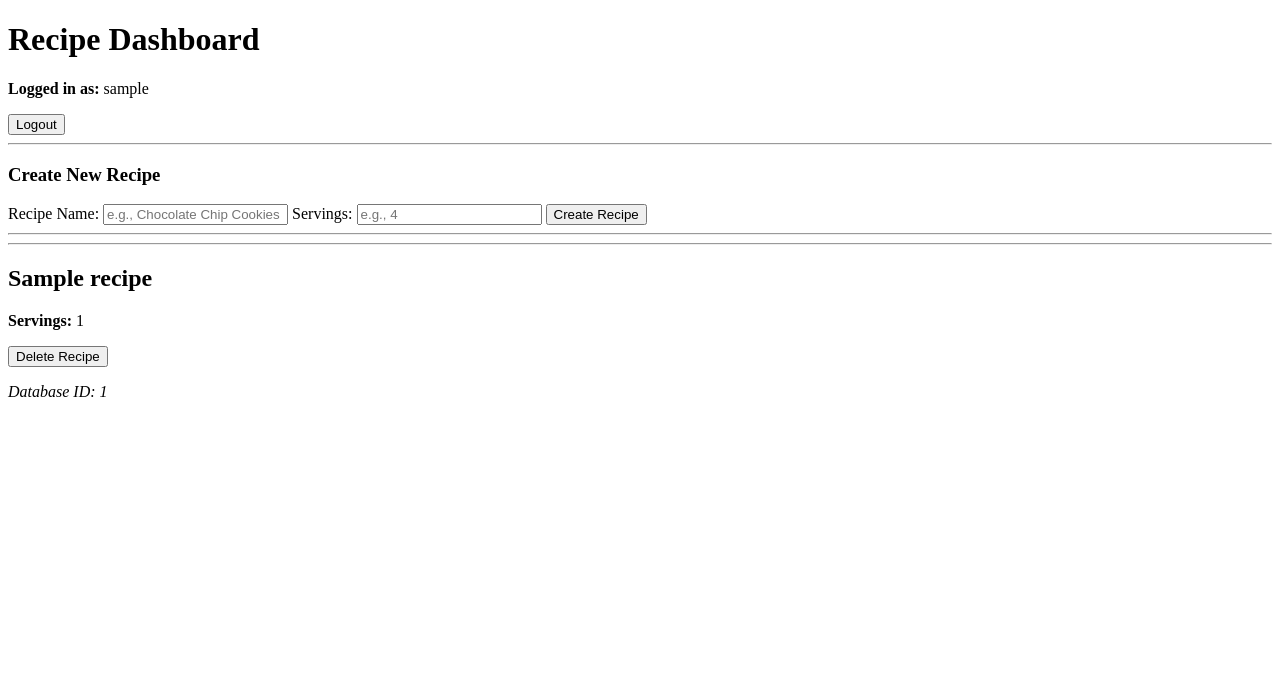
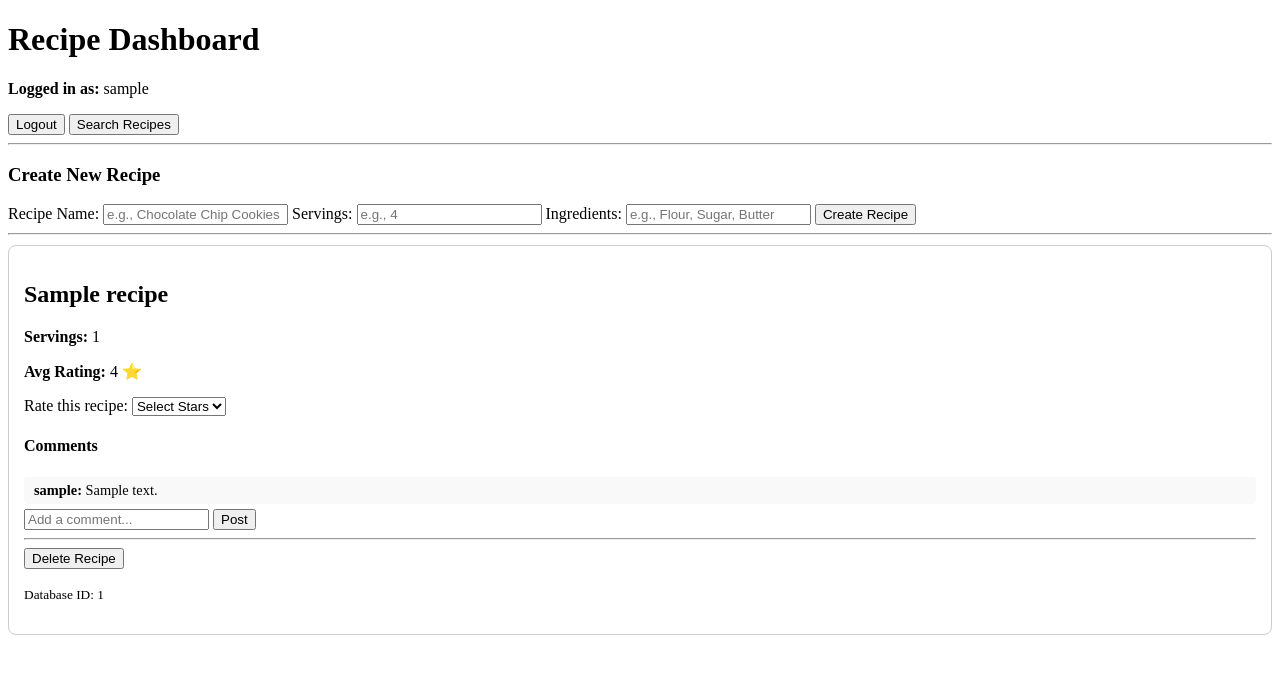
Before and after one commit to Javan27/CSC330-RecipeHub, a Flask app: page / in a window 1280 px wide. Shown: the top 674 px of the page. Run offline with Flask 3, Linux system fonts and the light colour scheme; the visitor is signed in with stand-in values (Sample User, id 1); tables that the repository leaves empty hold one stand-in row (values such as "Sample post").

Commit message:
Update index.html
Added the social feedback loop properly.

```diff
--- a/templates/index.html
+++ b/templates/index.html
@@ -4,6 +4,21 @@
     <meta charset="UTF-8">
     <meta name="viewport" content="width=device-width, initial-scale=1.0">
     <title>Simple Recipe Dashboard</title>
+    <style>
+        .recipe-card {
+            border: 1px solid #ccc;
+            padding: 15px;
+            margin: 10px 0;
+            border-radius: 8px;
+        }
+        .comment-box {
+            background-color: #f9f9f9;
+            padding: 5px 10px;
+            border-radius: 4px;
+            margin-bottom: 5px;
+            font-size: 0.9em;
+        }
+    </style>
 </head>
 <body>
 
@@ -11,6 +26,7 @@
         <h1>Recipe Dashboard</h1>
         <p><strong>Logged in as:</strong> <span id="current-user"></span></p>
         <a href="/logout"><button type="button">Logout</button></a>
+        <a href="/search"><button type="button">Search Recipes</button></a>
     </div>
 
     <hr>
@@ -23,6 +39,9 @@
         <label for="new-serving-size">Servings:</label>
         <input type="number" id="new-serving-size" placeholder="e.g., 4" min="1">
 
+        <label for="new-ingredients">Ingredients:</label>
+        <input type="text" id="new-ingredients" placeholder="e.g., Flour, Sugar, Butter">
+
         <button id="btn-create-recipe">Create Recipe</button>
     </div>
 
@@ -32,7 +51,6 @@
         </div>
 
     <script>
-        // Use Jinja2 to get the username from the Flask session
         const currentUsername = "{{ username }}";
         document.getElementById('current-user').innerText = currentUsername;
 
@@ -52,12 +70,40 @@
 
                 recipes.forEach(recipe => {
                     const card = document.createElement('div');
+                    card.className = "recipe-card";
                     card.innerHTML = `
-                        <hr>
                         <h2>${recipe.name}</h2>
                         <p><strong>Servings:</strong> ${recipe.servings}</p>
+                        <p><strong>Avg Rating:</strong> ${recipe.avg_rating} ⭐</p>
+
+                        <div>
+                            <label>Rate this recipe: </label>
+                            <select onchange="rateRecipe(${recipe.id}, this.value)">
+                                <option value="">Select Stars</option>
+                                <option value="1">1 Star</option>
+                                <option value="2">2 Stars</option>
+                                <option value="3">3 Stars</option>
+                                <option value="4">4 Stars</option>
+                                <option value="5">5 Stars</option>
+                            </select>
+                        </div>
+
+                        <div style="margin-top: 15px;">
+                            <h4>Comments</h4>
+                            <div id="comments-list-${recipe.id}">
+                                ${recipe.comments.map(c => `
+                                    <div class="comment-box">
+                                        <strong>${c.user}:</strong> ${c.text}
+                                    </div>
+                                `).join('')}
+                            </div>
+                            <input type="text" id="comment-input-${recipe.id}" placeholder="Add a comment...">
+                            <button onclick="postComment(${recipe.id})">Post</button>
+                        </div>
+
+                        <hr>
                         <button onclick="deleteRecipe(${recipe.id})">Delete Recipe</button>
-                        <p><em>Database ID: ${recipe.id}</em></p>
+                        <p><small>Database ID: ${recipe.id}</small></p>
                     `;
                     grid.appendChild(card);
                 });
@@ -67,12 +113,15 @@
             }
         }
 
+        //POST a new recipe
         document.getElementById('btn-create-recipe').addEventListener('click', async () => {
             const nameInput = document.getElementById('new-recipe-name');
             const servingInput = document.getElementById('new-serving-size');
+            const ingredientsInput = document.getElementById('new-ingredients');
 
             const name = nameInput.value.trim();
             const servings = servingInput.value.trim() || '4';
+            const ingredients = ingredientsInput.value.trim();
 
             if (!name) {
                 alert('Enter a recipe name!');
@@ -82,16 +131,47 @@
             const response = await fetch('/api/recipes', {
                 method: 'POST',
                 headers: { 'Content-Type': 'application/json' },
-                body: JSON.stringify({ name, servings })
+                body: JSON.stringify({ name, servings, ingredients })
             });
 
             if (response.ok) {
                 nameInput.value = '';
                 servingInput.value = '';
+                ingredientsInput.value = '';
                 renderGrid();
             }
         });
 
+        //POST a rating
+        async function rateRecipe(recipeId, stars) {
+            if (!stars) return;
+            await fetch(`/api/recipes/${recipeId}/rate`, {
+                method: 'POST',
+                headers: { 'Content-Type': 'application/json' },
+                body: JSON.stringify({ stars: parseInt(stars) })
+            });
+            renderGrid();
+        }
+
+        //POST a comment
+        async function postComment(recipeId) {
+            const input = document.getElementById(`comment-input-${recipeId}`);
+            const text = input.value.trim();
+            if (!text) return;
+
+            const response = await fetch(`/api/recipes/${recipeId}/comment`, {
+                method: 'POST',
+                headers: { 'Content-Type': 'application/json' },
+                body: JSON.stringify({ text: text })
+            });
+
+            if (response.ok) {
+                input.value = '';
+                renderGrid();
+            }
+        }
+
+        //DELETE a recipe
         async function deleteRecipe(recipeId) {
             if (confirm('Are you sure?')) {
                 await fetch(`/api/recipes/${recipeId}`, { method: 'DELETE' });
```
